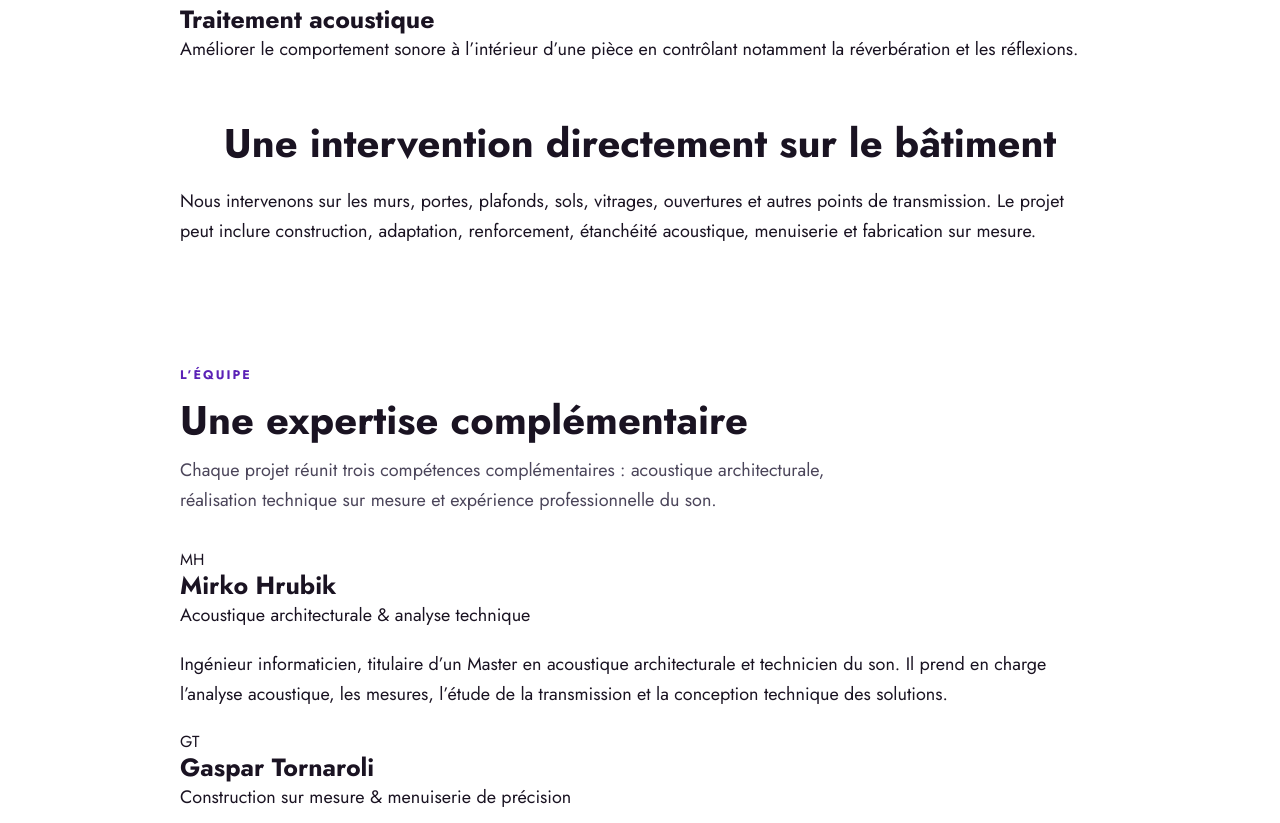
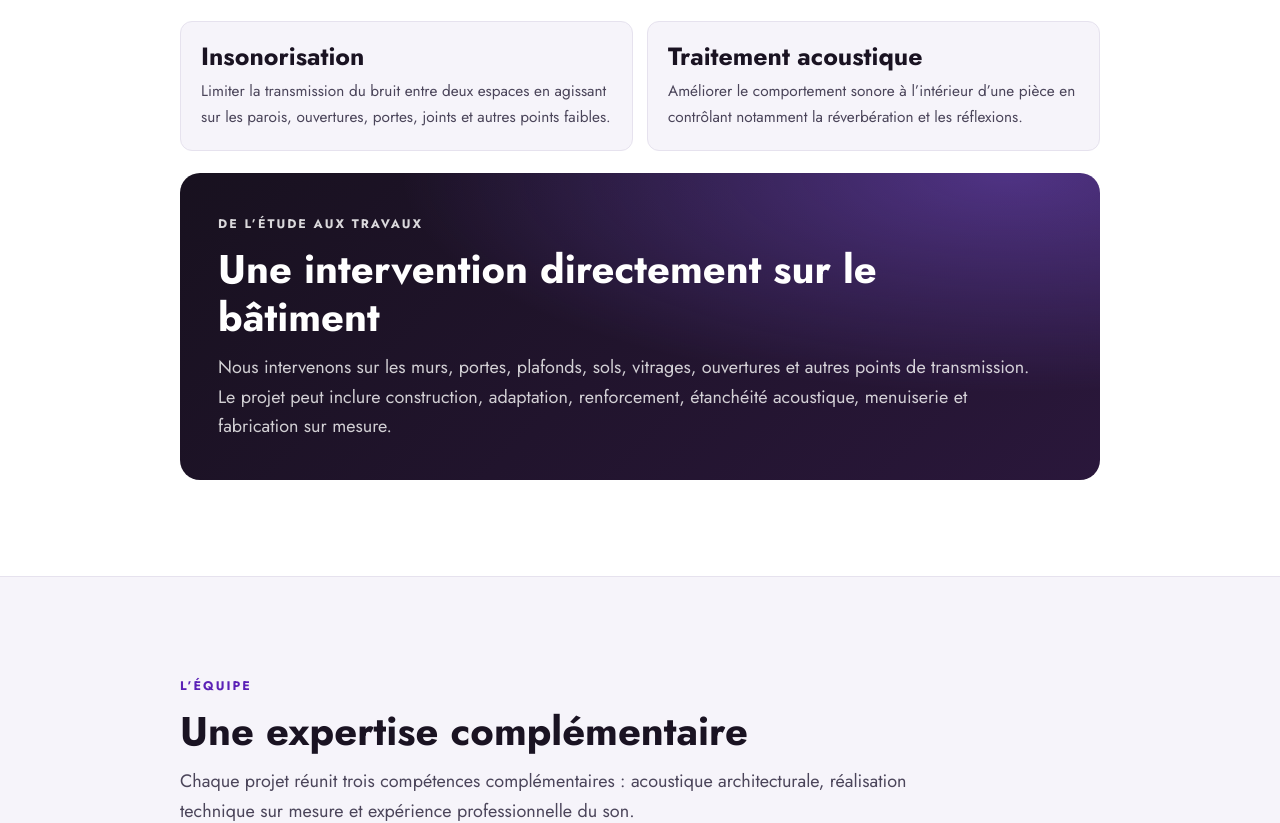
Before and after one commit to twinparadoxmusica/atahualpa-studio, a Next.js app: page /acoustique-insonorisation in a window 1280 px wide. Shown: the part 1792-2615 px from the top of the page. Built offline with nearby package versions, Linux system fonts and the light colour scheme.

Commit message:
Style acoustics service, team and method sections

```diff
--- a/components/Acoustique/styles.css
+++ b/components/Acoustique/styles.css
@@ -17,6 +17,7 @@
 }
 
 .acoustique-hero__inner { max-width: 780px; }
+
 .acoustique-eyebrow {
   display: inline-block;
   color: var(--brand-purple);
@@ -26,23 +27,28 @@
   text-transform: uppercase;
   margin-bottom: 12px;
 }
+
 .acoustique-eyebrow--light { color: rgba(255,255,255,.84); }
+
 .acoustique-hero__title {
   font-size: clamp(2.35rem, 1.5rem + 3.3vw, 4rem);
   line-height: 1.04;
   margin: 0 0 18px;
 }
+
 .acoustique-hero__lede {
   max-width: 62ch;
   color: rgba(255,255,255,.82);
   margin: 0;
 }
+
 .acoustique-hero__actions {
   display: flex;
   flex-wrap: wrap;
   gap: 12px;
   margin: 28px 0 22px;
 }
+
 .acoustique-btn {
   display: inline-flex;
   align-items: center;
@@ -51,11 +57,27 @@
   padding: .9rem 1.45rem;
   font-weight: 650;
 }
+
 .acoustique-btn--primary { background: white; color: var(--brand-purple-dark); }
 .acoustique-btn--primary:hover { color: var(--brand-purple-dark); background: #f1ecff; }
 .acoustique-btn--ghost { border: 1.5px solid rgba(255,255,255,.55); color: white; }
 .acoustique-btn--ghost:hover { color: white; background: rgba(255,255,255,.1); }
-.acoustique-chips { display: flex; flex-wrap: wrap; gap: 8px; margin: 0; }
+
+.acoustique-chips,
+.acoustique-services,
+.acoustique-team__grid,
+.acoustique-steps {
+  list-style: none;
+  padding: 0;
+  margin: 0;
+}
+
+.acoustique-chips {
+  display: flex;
+  flex-wrap: wrap;
+  gap: 8px;
+}
+
 .acoustique-chips li {
   margin: 0;
   border: 1px solid rgba(255,255,255,.2);
@@ -66,27 +88,52 @@
   font-size: .85rem;
 }
 
-.acoustique-section, .acoustique-method, .acoustique-situations, .acoustique-cta {
+.acoustique-section,
+.acoustique-team,
+.acoustique-method,
+.acoustique-situations,
+.acoustique-cta {
   padding: clamp(56px, 9vw, 96px) 0;
 }
-.acoustique-section, .acoustique-situations { background: var(--surface-page); }
-.acoustique-method, .acoustique-cta { background: var(--surface-muted); }
-.acoustique-head { max-width: 760px; margin-bottom: 32px; }
-.acoustique-head h2, .acoustique-situations h2, .acoustique-cta h2 {
+
+.acoustique-section,
+.acoustique-situations { background: var(--surface-page); }
+
+.acoustique-team,
+.acoustique-method,
+.acoustique-cta { background: var(--surface-muted); }
+
+.acoustique-team { border-top: 1px solid var(--border-subtle); }
+.acoustique-method { border-top: 1px solid var(--border-subtle); }
+
+.acoustique-head {
+  max-width: 780px;
+  margin-bottom: 32px;
+}
+
+.acoustique-head h2,
+.acoustique-difference h2,
+.acoustique-onsite h2,
+.acoustique-situations h2,
+.acoustique-cta h2 {
   text-align: left;
   margin-bottom: 12px;
 }
-.acoustique-head p, .acoustique-situations p, .acoustique-cta p {
+
+.acoustique-head p,
+.acoustique-difference p,
+.acoustique-situations p,
+.acoustique-cta p {
   color: var(--text-secondary);
-  max-width: 64ch;
+  max-width: 68ch;
 }
 
 .acoustique-services {
   display: grid;
   grid-template-columns: 1fr;
   gap: 18px;
-  margin: 0;
 }
+
 .acoustique-card {
   margin: 0;
   padding: 24px;
@@ -95,6 +142,7 @@
   background: var(--surface-card);
   box-shadow: var(--shadow-card);
 }
+
 .acoustique-card__icon {
   display: inline-flex;
   width: 48px;
@@ -105,15 +153,117 @@
   background: linear-gradient(135deg, #f3edff, #e7dcff);
   margin-bottom: 12px;
 }
+
 .acoustique-card h3 { margin-bottom: 8px; }
-.acoustique-card p { font-size: .98rem; color: var(--text-secondary); margin: 0; }
+
+.acoustique-card p {
+  font-size: .98rem;
+  color: var(--text-secondary);
+  margin: 0;
+}
+
+.acoustique-difference {
+  margin-top: clamp(34px, 6vw, 58px);
+  padding-top: clamp(30px, 5vw, 46px);
+  border-top: 1px solid var(--border-subtle);
+}
+
+.acoustique-difference__head {
+  max-width: 720px;
+  margin-bottom: 22px;
+}
+
+.acoustique-difference__grid {
+  display: grid;
+  gap: 14px;
+}
+
+.acoustique-difference__grid article {
+  padding: 20px;
+  border-radius: var(--radius-md);
+  background: var(--surface-muted);
+  border: 1px solid var(--border-subtle);
+}
+
+.acoustique-difference__grid h3 { margin-bottom: 7px; }
+
+.acoustique-difference__grid p {
+  margin: 0;
+  font-size: .96rem;
+}
+
+.acoustique-onsite {
+  margin-top: 22px;
+  padding: clamp(24px, 5vw, 38px);
+  border-radius: var(--radius-lg);
+  color: white;
+  background:
+    radial-gradient(120% 130% at 90% 0%, rgba(139, 92, 246, .42), transparent 55%),
+    linear-gradient(135deg, #18111f, #2a173b);
+}
+
+.acoustique-onsite h2 {
+  color: white;
+  max-width: 760px;
+}
+
+.acoustique-onsite p {
+  max-width: 76ch;
+  color: rgba(255,255,255,.8);
+  margin: 0;
+}
+
+.acoustique-team__grid {
+  display: grid;
+  grid-template-columns: 1fr;
+  gap: 18px;
+}
+
+.acoustique-team__card {
+  margin: 0;
+  padding: 24px;
+  border-radius: var(--radius-lg);
+  background: var(--surface-card);
+  border: 1px solid var(--border-subtle);
+  box-shadow: var(--shadow-card);
+}
+
+.acoustique-team__initials {
+  display: inline-flex;
+  width: 46px;
+  height: 46px;
+  align-items: center;
+  justify-content: center;
+  margin-bottom: 14px;
+  border-radius: 50%;
+  color: var(--brand-purple-dark);
+  background: linear-gradient(135deg, #f3edff, #e7dcff);
+  font-size: .82rem;
+  font-weight: 800;
+  letter-spacing: .08em;
+}
+
+.acoustique-team__card h3 { margin-bottom: 5px; }
+
+.acoustique-team__role {
+  color: var(--brand-purple);
+  font-weight: 700;
+  font-size: .9rem;
+  margin: 0 0 12px;
+}
+
+.acoustique-team__card > p:last-child {
+  color: var(--text-secondary);
+  font-size: .95rem;
+  margin: 0;
+}
 
 .acoustique-steps {
   display: grid;
   grid-template-columns: 1fr;
   gap: 14px;
-  margin: 0;
 }
+
 .acoustique-steps li {
   margin: 0;
   background: white;
@@ -121,6 +271,7 @@
   border-radius: var(--radius-md);
   padding: 20px;
 }
+
 .acoustique-step__num {
   color: var(--brand-purple);
   font-weight: 750;
@@ -128,16 +279,29 @@
   display: inline-block;
   margin-bottom: 8px;
 }
+
 .acoustique-steps h3 { margin-bottom: 6px; }
-.acoustique-steps p { color: var(--text-secondary); font-size: .95rem; margin: 0; }
+
+.acoustique-steps p {
+  color: var(--text-secondary);
+  font-size: .95rem;
+  margin: 0;
+}
 
 .acoustique-situations { text-align: left; }
+
 .acoustique-cta__inner {
   display: grid;
   gap: 28px;
   align-items: center;
 }
-.acoustique-cta__actions { display: flex; flex-wrap: wrap; gap: 10px; }
+
+.acoustique-cta__actions {
+  display: flex;
+  flex-wrap: wrap;
+  gap: 10px;
+}
+
 .acoustique-btn--dark { background: var(--button-gradient); color: white; }
 .acoustique-btn--dark:hover { color: white; background: var(--button-gradient-hover); }
 .acoustique-btn--outline { border: 1.5px solid var(--brand-purple); color: var(--brand-purple); }
@@ -145,10 +309,16 @@
 
 @media (min-width: 720px) {
   .acoustique-services { grid-template-columns: repeat(2, 1fr); }
+  .acoustique-difference__grid { grid-template-columns: repeat(2, 1fr); }
+  .acoustique-team__grid { grid-template-columns: repeat(3, 1fr); }
   .acoustique-steps { grid-template-columns: repeat(2, 1fr); }
 }
+
 @media (min-width: 1024px) {
   .acoustique-steps { grid-template-columns: repeat(5, 1fr); }
   .acoustique-cta__inner { grid-template-columns: 2fr 1fr; }
-  .acoustique-cta__actions { flex-direction: column; align-items: stretch; }
+  .acoustique-cta__actions {
+    flex-direction: column;
+    align-items: stretch;
+  }
 }
```
